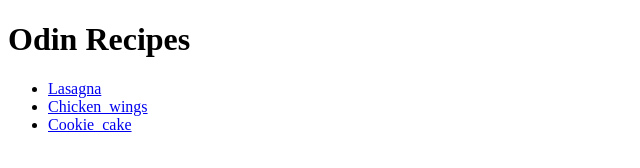
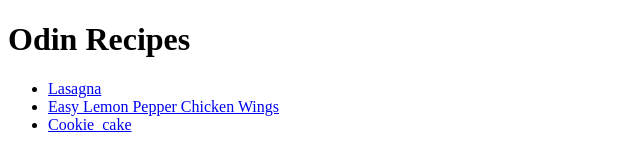
Before and after one commit to AndreaRaccagni/odin-recipes, a plain HTML site: page index.html in a window 1280 px wide. Shown: the whole page, without its empty margins (0-640 px from the left). Drawn offline with Linux system fonts and the light colour scheme.

Commit message:
Fixed titles and blank lines

```diff
--- a/index.html
+++ b/index.html
@@ -9,7 +9,7 @@
         <h1>Odin Recipes</h1>
         <ul>
             <li><a href="recipes/lasagna.html">Lasagna</a></li>
-            <li><a href="recipes/chicken_wings.html">Chicken_wings</a></li>
+            <li><a href="recipes/chicken_wings.html">Easy Lemon Pepper Chicken Wings</a></li>
             <li><a href="recipes/cookie_cake.html">Cookie_cake</a></li>
         </ul>
 
```
Also changed, not shown: recipes/cookie_cake.html (+0 -2 lines).
